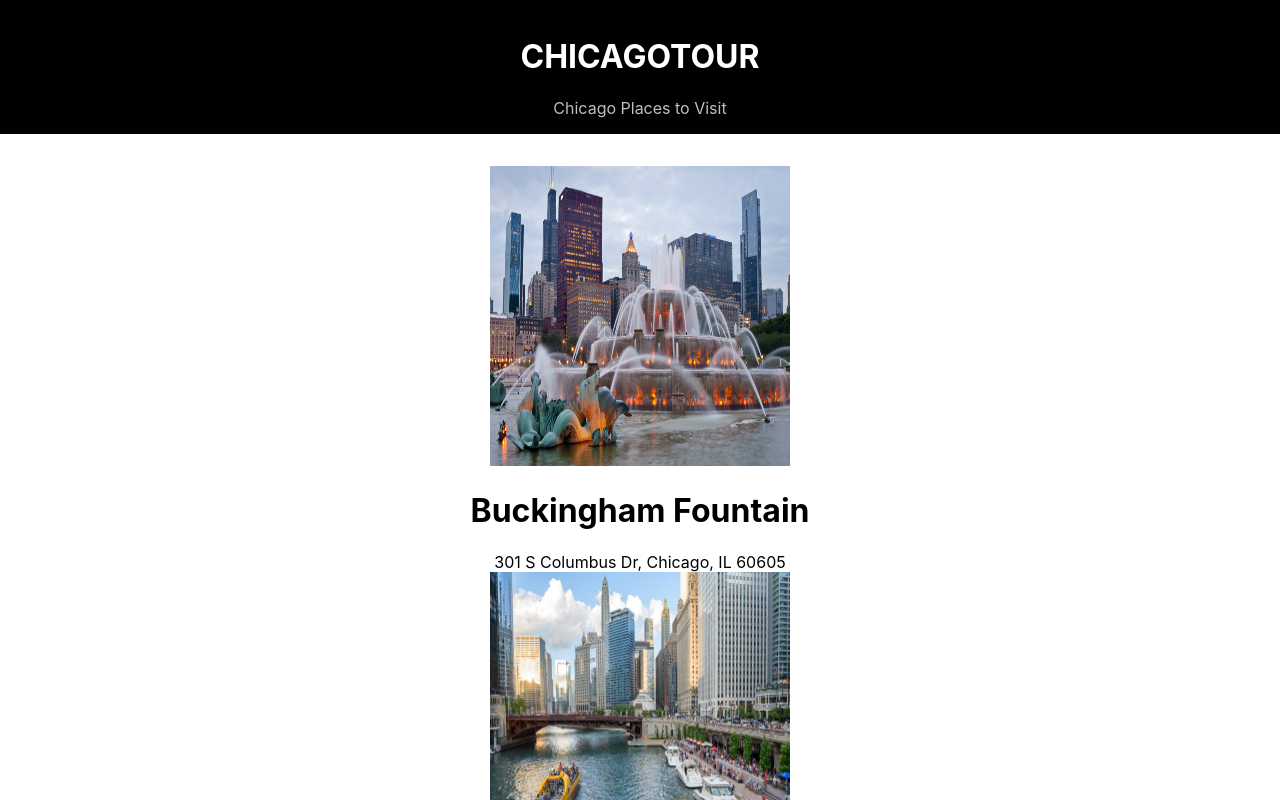
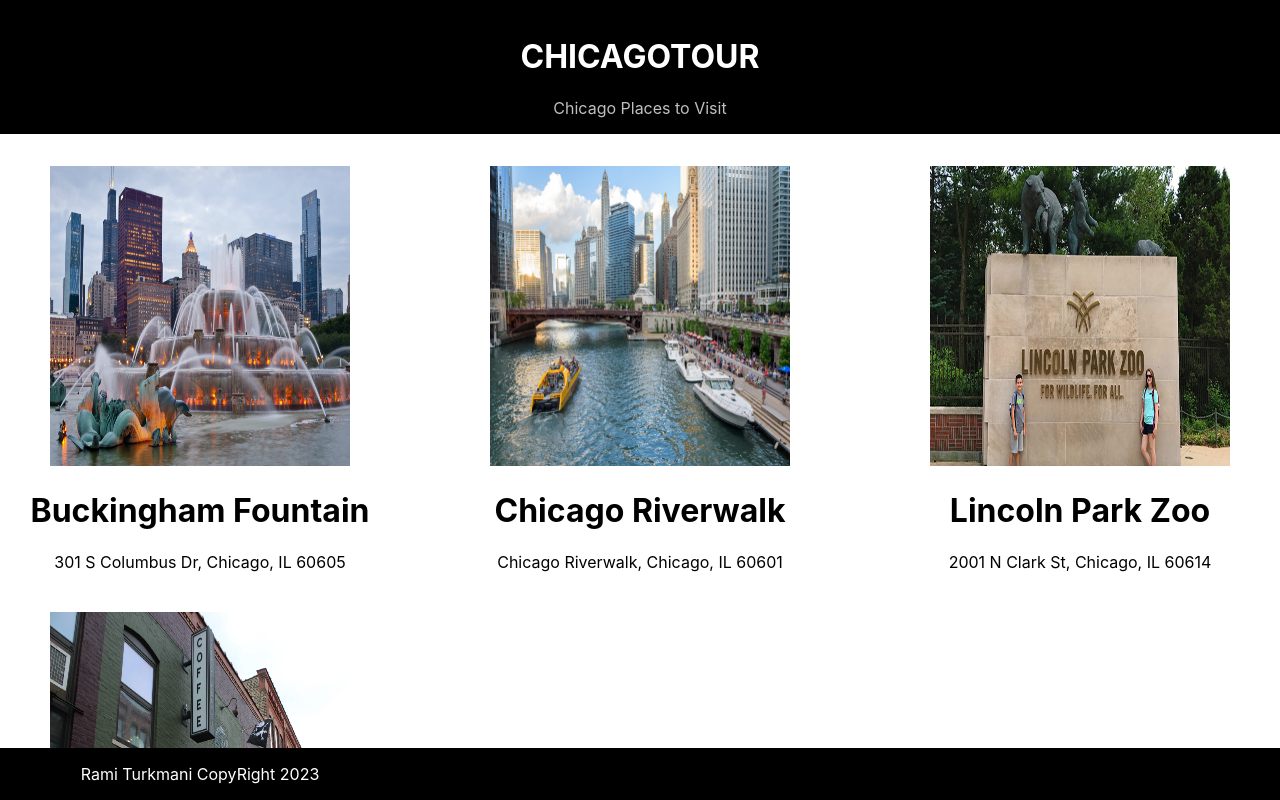
Before and after one commit to ramiturkmani/Chicago_Tour, a React (Create React App) app: page / in a window 1280 px wide. Shown: the top 800 px of the page. Built offline with nearby package versions, Linux system fonts and the light colour scheme.

Commit message:
dynamic content and footer

```diff
--- a/src/App.js
+++ b/src/App.js
@@ -1,12 +1,18 @@
 import './App.css';
 import Title from './Title';
 import PLACESList from './PLACESList';
+import Footer from './Footer.js';
 
 function App() {
   return (
-    <div className="App">
-      <Title />
-      <PLACESList />
+    <div>
+      <div className="App">
+        <Title />
+        <PLACESList />
+      </div>
+      <div className="Footer">
+        <Footer />
+      </div>
     </div>
   );
 }
--- /dev/null
+++ b/src/Footer.css
@@ -0,0 +1,8 @@
+.Footer {
+    position: absolute;
+    bottom: 0;
+    width: 100%;
+    text-align: center;
+    background-color: black;
+    color: white;
+}
--- /dev/null
+++ b/src/Footer.js
@@ -0,0 +1,14 @@
+import React from "react"
+import './Footer.css';
+
+function Footer() {
+    return (
+        <div className="PLACESList">
+            <p>
+                Rami Turkmani CopyRight 2023
+            </p>
+        </div>
+    )
+}
+
+export default Footer
--- /dev/null
+++ b/src/PLACESList.css
@@ -0,0 +1,6 @@
+.PLACESList {
+    margin: auto;
+    display: grid;
+    grid-template-columns: 1fr 1fr 1fr;
+    grid-gap: 40px;
+}
--- a/src/PLACESList.js
+++ b/src/PLACESList.js
@@ -1,5 +1,6 @@
 import React from 'react';
 import PLACESSpace from './PLACESSpace';
+import './PLACESList.css';
 
 function PLACESList() {
     return (
```
Also changed, not shown: src/PLACESSpace.css (added, +9 -0 lines).
